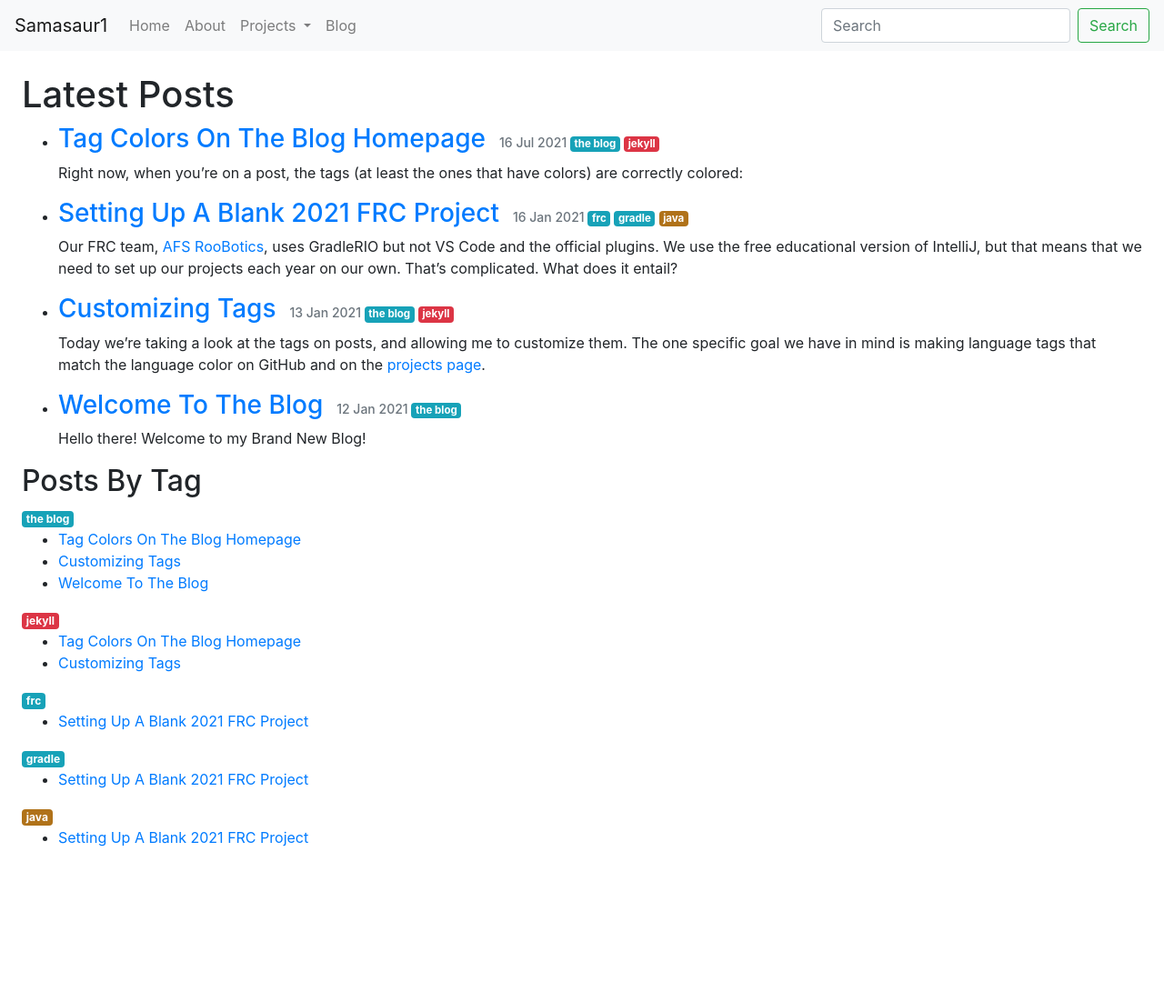
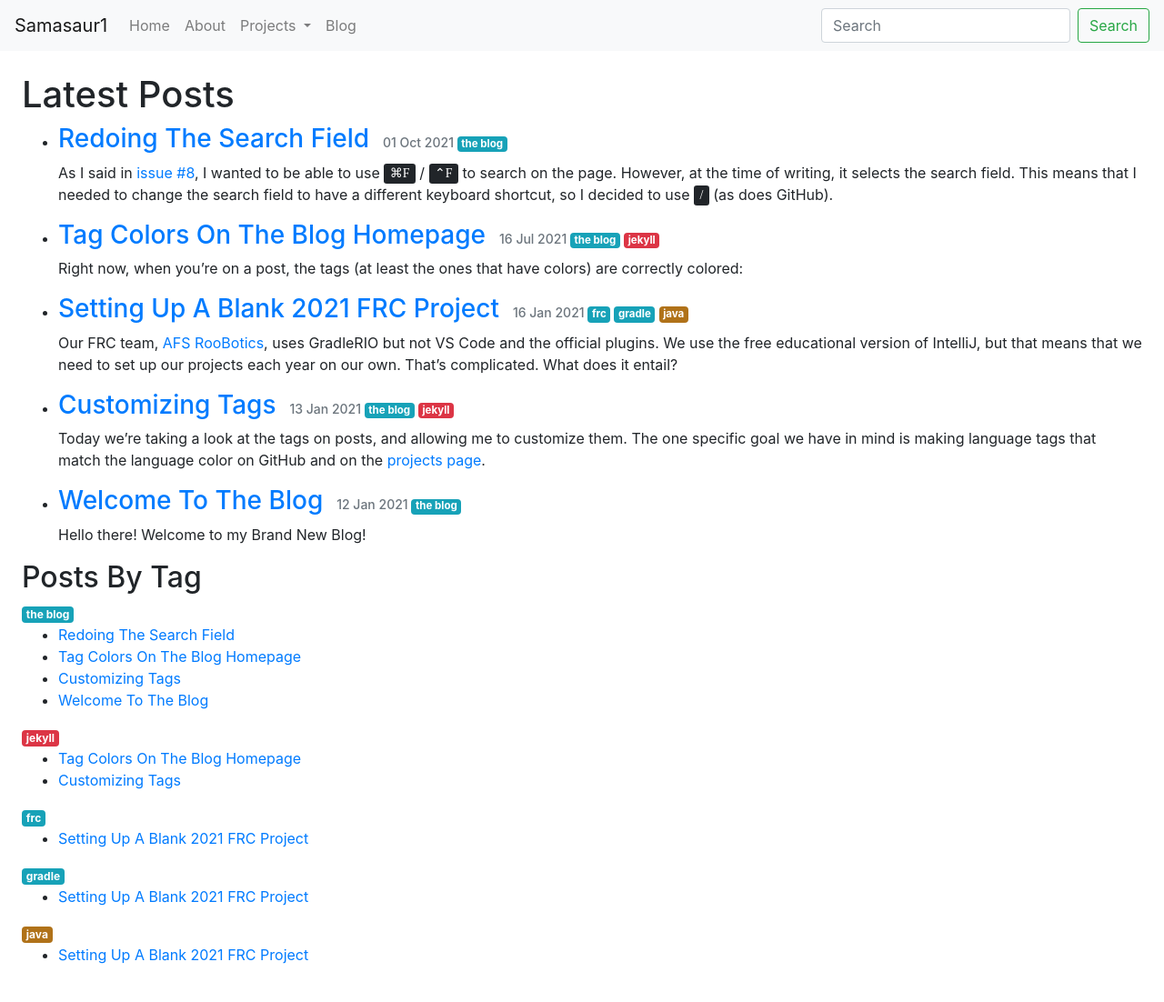
Before and after one commit to Samasaur1/samasaur1.github.io, a Jekyll site: the page built from blog.html, in a window 1280 px wide. Shown: the whole page at 91% size. Built offline with Jekyll 4.4.1, drawn with Linux system fonts in a browser that asks for light colours; some web fonts are replaced; before the commit the page ends 973 px from its top, so only the background shows below that.

Commit message:
Change search field shortcut to /

````diff
--- a/_includes/navigation.html
+++ b/_includes/navigation.html
@@ -42,10 +42,15 @@
       <button class="btn btn-outline-success my-2 my-sm-0" type="submit">Search</button>
     </form>
     <script type="text/javascript">
-      window.addEventListener("keydown", function(e){
-        if ((e.ctrlKey || e.metaKey) && e.keyCode === 70) { //⌘F or ⌃F (find on page)
-          e.preventDefault();
-          document.getElementById("search-field").focus();
+      window.addEventListener("keydown", function(e) {
+        // console.log(e.keyCode);
+        if (e.keyCode === 191) {// use the / key
+          if (document.activeElement === document.getElementById("search-field")) {
+            //console.log("Selected")
+          } else {
+            e.preventDefault();
+            document.getElementById("search-field").focus();
+          }
         }
       });
     </script>
--- /dev/null
+++ b/_posts/2021-10-01-redoing-the-search-field.md
@@ -0,0 +1,57 @@
+---
+layout: post
+tags:
+  - the blog
+---
+As I said in [issue #8](https://github.com/Samasaur1/samasaur1.github.io/issues/8), I wanted to be able to use <kbd>⌘F</kbd> / <kbd>⌃F</kbd> to search on the page. However, at the time of writing, it selects the search field. This means that I needed to change the search field to have a different keyboard shortcut, so I decided to use <kbd>/</kbd> (as does GitHub).
+
+In that GitHub issue, I showed the current code:
+```html
+<script type="text/javascript">
+   window.addEventListener("keydown", function(e){
+     if ((e.ctrlKey || e.metaKey) && e.keyCode === 70) { //⌘F or ⌃F (find on page)
+       e.preventDefault();
+       document.getElementById("search-field").focus();
+     }
+   });
+ </script>
+ ```
+and the JavaScript that I thought I would need to replace it with:
+```js
+window.addEventListener("keydown", function(e) {
+  if (e.keyCode === 191) {
+    e.preventDefault();
+    document.getElementById("search-field").focus();
+  }
+});
+```
+I started by doing that, which works fine for selecting, but leaves us with a problem — if the search field is already selected, by any method of selection, and you press <kbd>/</kbd>, you don't actually type it, as it just reselects the field.
+
+I tried to change it to this:
+```js
+window.addEventListener("keydown", function(e) {
+  // console.log(e.keyCode);
+  if (e.keyCode === 191) {// use the / key
+    if (document.getElementById("search-field").selected) {
+      //console.log("Selected")
+    } else {
+      e.preventDefault();
+      document.getElementById("search-field").focus();
+    }
+  }
+});
+```
+since `<input>` fields _should_ have a `selected` property, but it didn't work, so I went with this:
+```js
+window.addEventListener("keydown", function(e) {
+  // console.log(e.keyCode);
+  if (e.keyCode === 191) {// use the / key
+    if (document.activeElement === document.getElementById("search-field")) {
+      //console.log("Selected")
+    } else {
+      e.preventDefault();
+      document.getElementById("search-field").focus();
+    }
+  }
+});
+```
````
